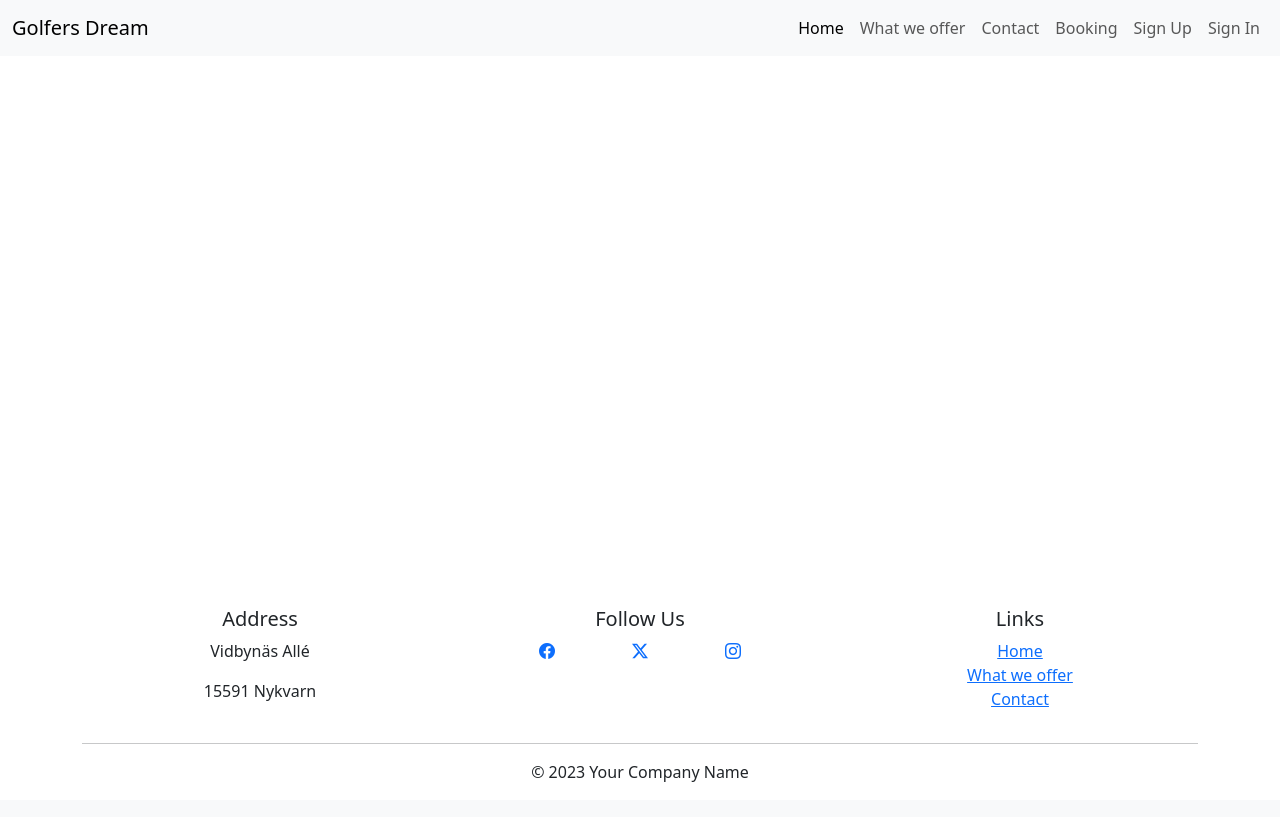
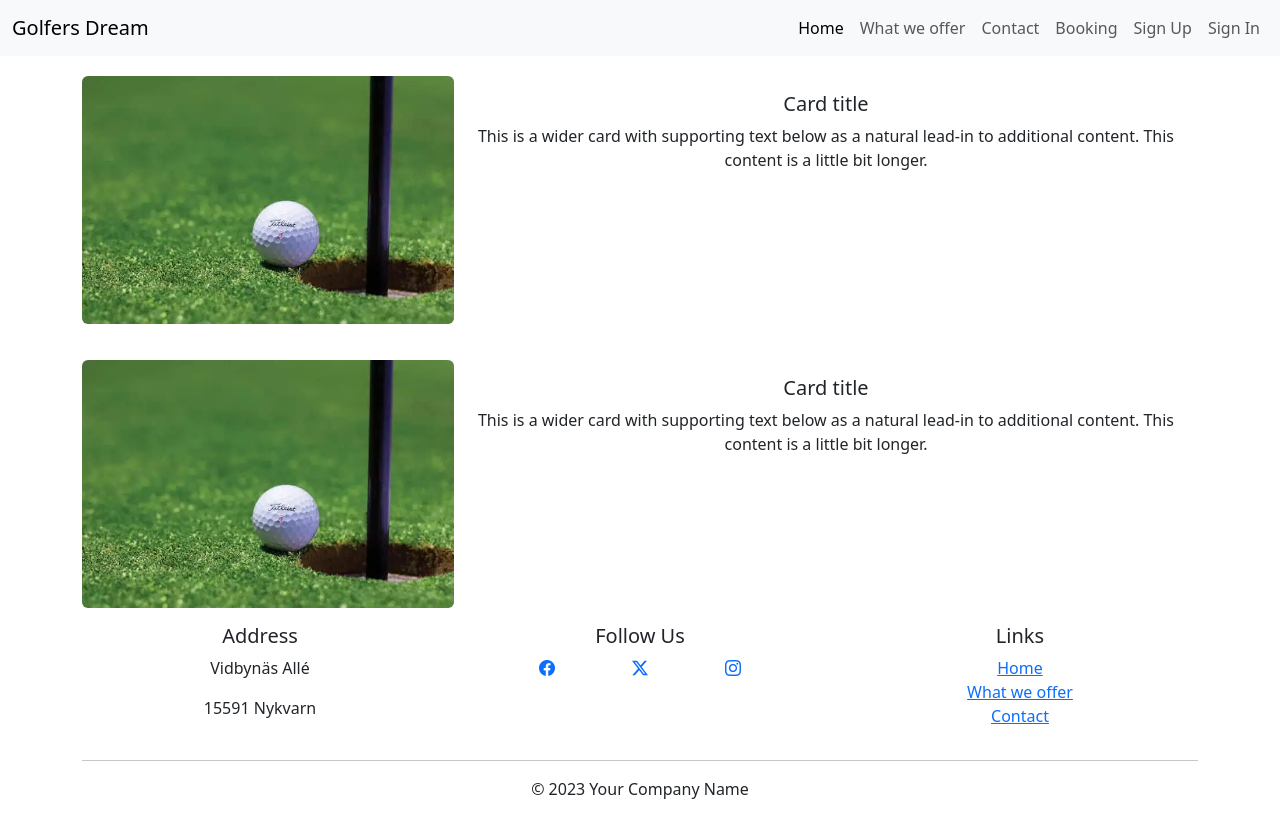
Before and after one commit to hogbergmarkus/golfers-dream, a Django app: page /about/ in a window 1280 px wide. Before the commit the page ends 782 px from the top, so only its background shows below. Run offline with Django 4.2, Linux system fonts and the light colour scheme.

Commit message:
Add initial content and style to about.html

```diff
--- a/home/templates/home/about.html
+++ b/home/templates/home/about.html
@@ -3,4 +3,42 @@
 
 {% block content %}
 
+<!-- Cards with images and text about the resort -->
+<div class="container text-center">
+    <div class="row">
+        <div class="card about-card mb-3 mx-auto">
+            <div class="row g-0">
+                <div class="col-md-4">
+                    <img src="{% static 'images/ball_at_flag.webp' %}" class="img-fluid rounded" alt="Golf ball">
+                </div>
+                <div class="col-md-8">
+                    <div class="card-body">
+                        <h5 class="card-title">Card title</h5>
+                        <p class="card-text">This is a wider card with supporting text below as a natural lead-in to
+                            additional
+                            content. This content is a little bit longer.</p>
+                    </div>
+                </div>
+            </div>
+        </div>
+    </div>
+    <div class="row">
+        <div class="card about-card mb-3 mx-auto">
+            <div class="row g-0">
+                <div class="col-md-4">
+                    <img src="{% static 'images/ball_at_flag.webp' %}" class="img-fluid rounded" alt="...">
+                </div>
+                <div class="col-md-8">
+                    <div class="card-body">
+                        <h5 class="card-title">Card title</h5>
+                        <p class="card-text">This is a wider card with supporting text below as a natural lead-in to
+                            additional
+                            content. This content is a little bit longer.</p>
+                    </div>
+                </div>
+            </div>
+        </div>
+    </div>
+</div>
+
 {% endblock %}
--- a/static/css/style.css
+++ b/static/css/style.css
@@ -13,3 +13,9 @@
 .hero-card-bg {
     background-color: rgba(255, 255, 255, 0.8);
 }
+
+/* About the resort offerings / cards */
+.about-card {
+    border: none;
+    margin-top: 20px;
+}
```
Also changed, not shown: static/images/ball_at_flag.webp (added), 2 other files.
